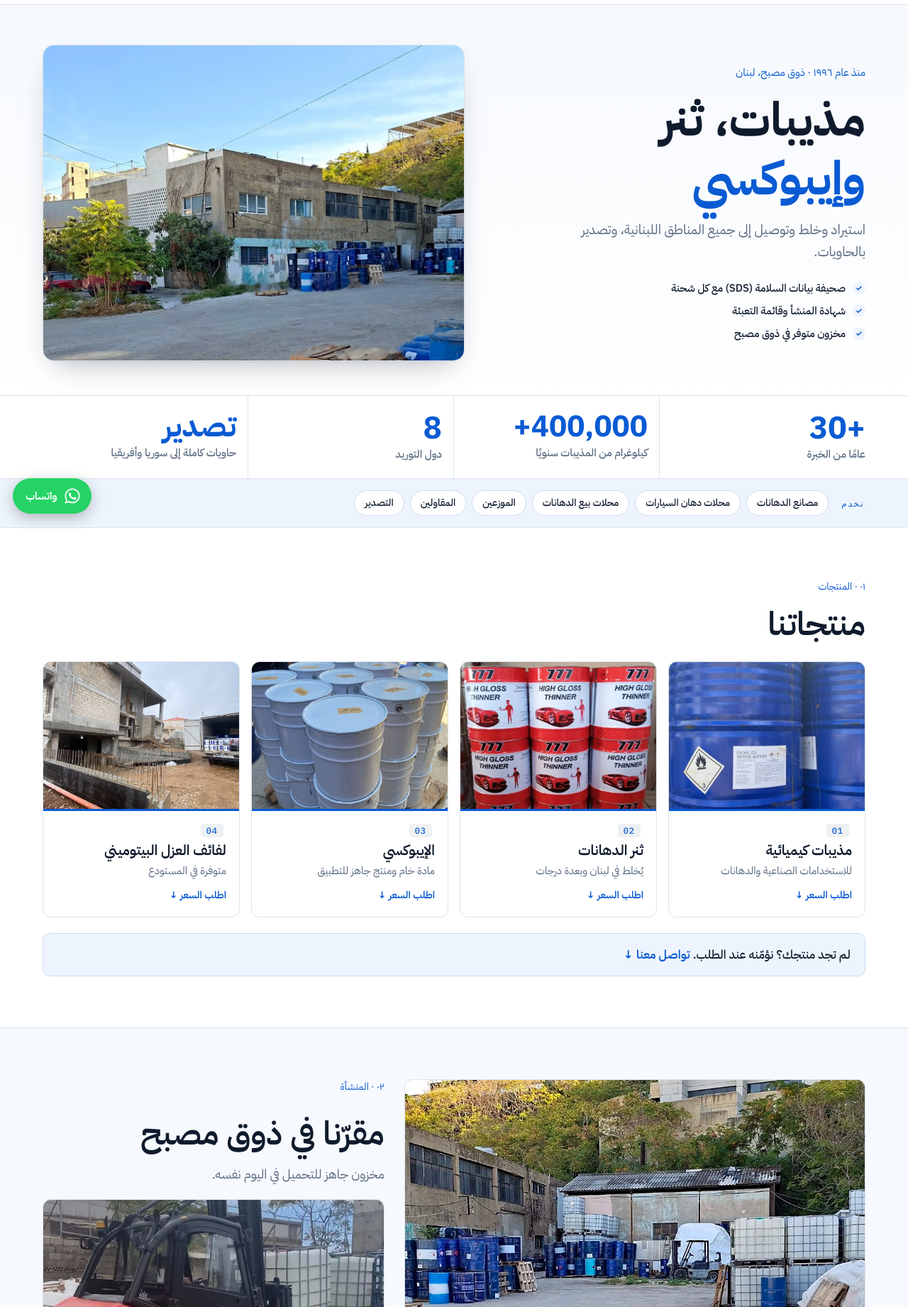
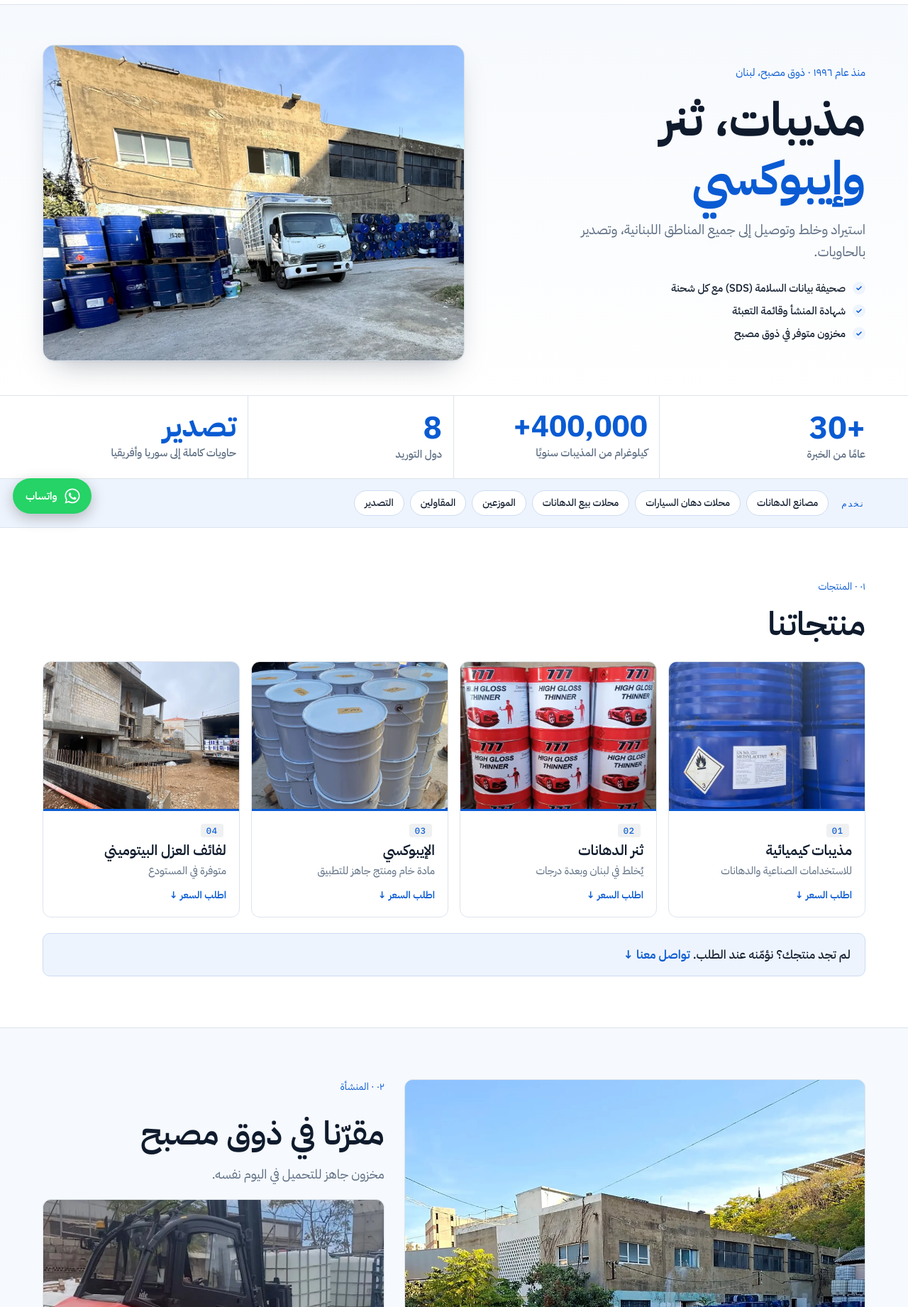
Before and after one commit to luminapaints/bakhos-website, a plain HTML site: page ar/index.html in a window 1280 px wide. Shown: the part 58-1900 px from the top of the page at 71% size. Drawn offline with Linux system fonts and the light colour scheme; a web font is replaced by a local one.

Commit message:
New hero yard photo, bright building in premises section, new share image
Co-Authored-By: Claude Opus 5.5 <noreply@anthropic.com>
Claude-Session: https://claude.ai/code/session_01QjB7bFvg4cufvRcpD3MB64

```diff
--- a/ar/index.html
+++ b/ar/index.html
@@ -8,7 +8,7 @@
 <!-- Google Analytics -->
 <script async="" src="https://www.googletagmanager.com/gtag/js?id=G-CQKFZL67J7"></script>
 <script>window.dataLayer=window.dataLayer||[];function gtag(){dataLayer.push(arguments);}gtag('js',new Date());gtag('config','G-CQKFZL67J7');</script>
-<link as="image" fetchpriority="high" href="/img/hero-premises.webp" rel="preload"/>
+<link as="image" fetchpriority="high" href="/img/hero-yard-2026.webp" rel="preload"/>
 <link href="/favicon.svg" rel="icon" type="image/svg+xml"/>
 <link href="https://www.bakhostrading.net/ar/" rel="canonical"/>
 <link href="https://www.bakhostrading.net/" hreflang="en" rel="alternate"/>
@@ -562,7 +562,7 @@ a.lang { text-decoration: none; display: inline-flex; align-items: center; }
 </div>
 <figure class="lab-photo">
 <picture>
-<img alt="Bakhos Trading premises and drum stock in Zouk Mosbeh" fetchpriority="high" height="900" src="/img/hero-premises.webp" width="1200"/>
+<img alt="Bakhos Trading yard in Zouk Mosbeh: drum stock, IBC totes, delivery truck and forklift" fetchpriority="high" height="960" src="/img/hero-yard-2026.webp" width="1280"/>
 </picture>
 </figure>
 </div>
@@ -604,7 +604,7 @@ a.lang { text-decoration: none; display: inline-flex; align-items: center; }
 <section class="block" id="facility" style="padding-top:0">
 <div class="wrap">
 <div class="fac">
-<figure class="fac-main"><img alt="Drums and IBC totes in stock in our yard" height="660" loading="lazy" src="/img/hero-yard.webp" width="1280"/></figure>
+<figure class="fac-main"><img alt="Bakhos Trading premises in Zouk Mosbeh" height="900" loading="lazy" src="/img/hero-premises.webp" style="object-position:50% 30%" width="1200"/></figure>
 <div class="fac-text">
 <div class="eyebrow" data-i="eb2">٠٢ · المنشأة</div>
 <h2 data-i="fac_h">مقرّنا في ذوق مصبح</h2>
```
Also changed, not shown: index.html (+3 -3 lines), img/hero-yard-2026.webp (added), img/hero-yard.webp (deleted), img/share.jpg.
